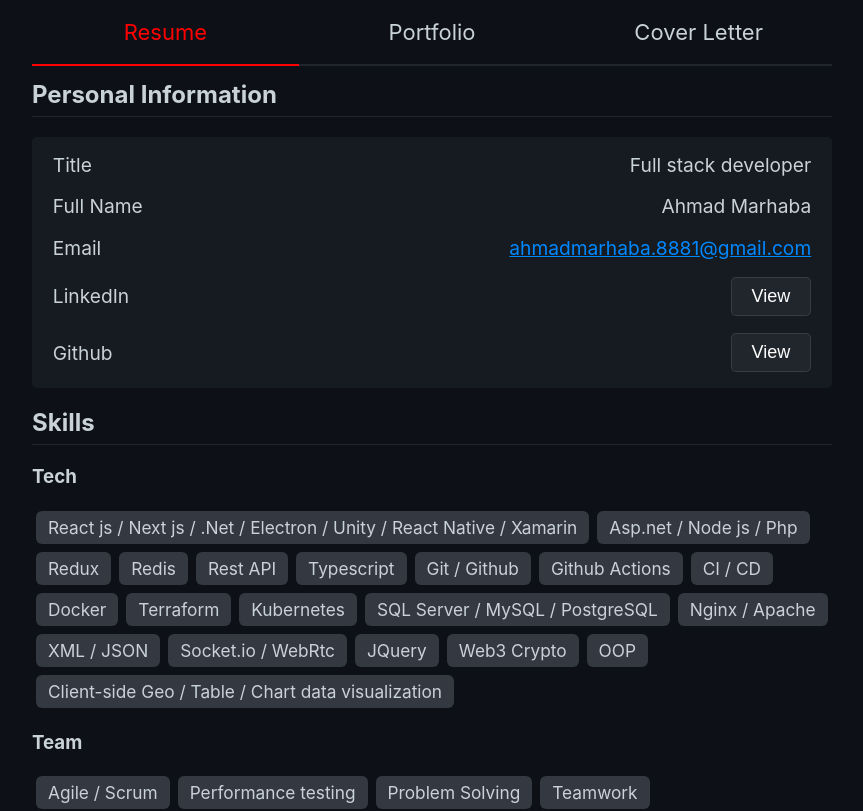
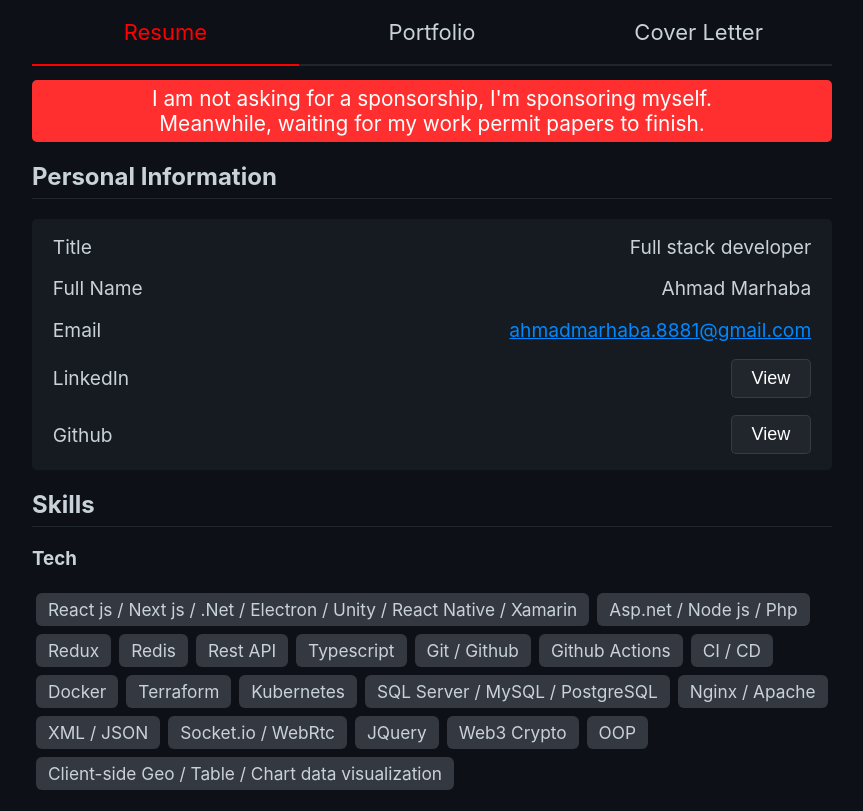
Before and after one commit to ahmadmarhaba/ahmadmarhaba.github.io, a React (Create React App) app: page / in a window 1280 px wide. Shown: the top 811 px of the page, without its empty margins (208-1071 px from the left). Built offline with nearby package versions, Linux system fonts and the light colour scheme.

Commit message:
added content

```diff
--- a/src/App.css
+++ b/src/App.css
@@ -121,3 +121,14 @@ h2{
 a{
   color: #0088ff;
 }
+.alert{
+  background-color: #ff2f2f;
+  font-size: 1.3em;
+  display: flex;
+  align-items: center;
+  justify-content: center;
+  border-radius: 5px;
+  padding: 6px 12px;
+  color: white;
+  text-align: center;
+}
--- a/src/App.js
+++ b/src/App.js
@@ -28,6 +28,7 @@ function App() {
         </div>
       <div className='main'>
         <ul>
+          <li><div className='alert'>I am not asking for a sponsorship, I'm sponsoring myself.<br /> Meanwhile, waiting for my work permit papers to finish.</div></li>
           {
             page === 0 && <>
               <PersonalInformation />
@@ -50,6 +51,8 @@ function App() {
               <Visa />
             </>
           }
+
+
         </ul>
       </div>
     </div>
```
